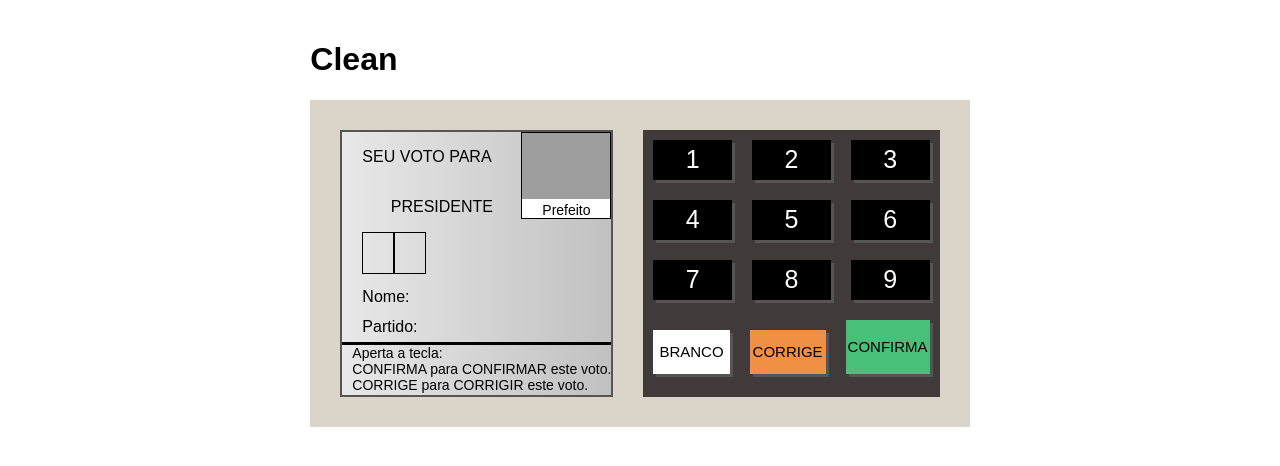
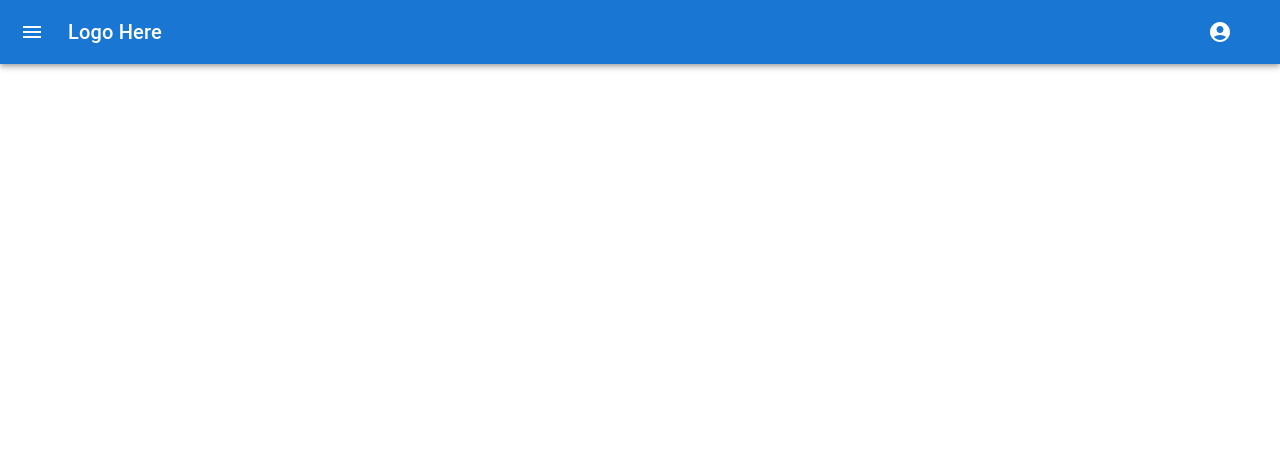
Before and after one commit to GreatApe77/sistema-eleitoral, a React (Vite) app in the folder client/: page / in a window 1280 px wide. Shown: the top 466 px of the page. Built offline with nearby package versions, Linux system fonts and the light colour scheme; grey boxes are pictures that could not be loaded.

Commit message:
prototipo nav bar

```diff
--- a/client/package.json
+++ b/client/package.json
@@ -10,6 +10,10 @@
     "preview": "vite preview"
   },
   "dependencies": {
+    "@emotion/react": "^11.11.3",
+    "@emotion/styled": "^11.11.0",
+    "@mui/icons-material": "^5.15.9",
+    "@mui/material": "^5.15.9",
     "react": "^18.2.0",
     "react-dom": "^18.2.0"
   },
--- a/client/src/App.tsx
+++ b/client/src/App.tsx
@@ -1,4 +1,4 @@
-import UrnaEletronica from "./components/UrnaEletronica"
+import NavBar from "./components/NavBar"
 
 
 
@@ -7,8 +7,8 @@ function App() {
 
   return (
     <>
-      <h1>Clean</h1>
-      <UrnaEletronica/>
+      <NavBar />
+
     </>
   )
 }
--- /dev/null
+++ b/client/src/components/NavBar/index.tsx
@@ -0,0 +1,73 @@
+/* eslint-disable @typescript-eslint/no-unused-vars */
+import React, { useState } from 'react';
+import { AppBar, Toolbar, Typography, IconButton, Button, Drawer, List, ListItem, ListItemText, ListItemIcon } from '@mui/material';
+import MenuIcon from '@mui/icons-material/Menu';
+import AccountCircleIcon from '@mui/icons-material/AccountCircle';
+import HomeIcon from '@mui/icons-material/Home';
+import BusinessIcon from '@mui/icons-material/Business';
+import BallotIcon from '@mui/icons-material/Ballot';
+import CardMembershipIcon from '@mui/icons-material/CardMembership';
+
+
+export default function NavBar() {
+    const [drawerOpen, setDrawerOpen] = useState(false);
+
+    const toggleDrawer = () => {
+        setDrawerOpen(!drawerOpen);
+    };
+    const list = () => (
+        <div
+          role="presentation"
+          onClick={toggleDrawer}
+          onKeyDown={toggleDrawer}
+        >
+          <List>
+            {['Votar', 'Administração', 'Resultados'].map((text, index) => (
+              <ListItem button key={text}>
+                <ListItemIcon>
+                  {index === 0 ? <HomeIcon /> : index === 1 ? <BusinessIcon /> : <BallotIcon />}
+                </ListItemIcon>
+                <ListItemText primary={text} />
+              </ListItem>
+            ))}
+          </List>
+          <Button startIcon={<CardMembershipIcon />} variant="contained" color="primary" fullWidth>
+            Gerar Carteira
+          </Button>
+        </div>
+      );
+    return (
+        <>
+            <AppBar position="static">
+        <Toolbar>
+          <IconButton
+            edge="start"
+            color="inherit"
+            aria-label="menu"
+            onClick={toggleDrawer}
+            sx={{ mr: 2 }}
+          >
+            <MenuIcon />
+          </IconButton>
+          <Typography variant="h6" component="div" sx={{ flexGrow: 1 }}>
+            Logo Here
+          </Typography>
+          <IconButton
+            edge="end"
+            color="inherit"
+            aria-label="account of current user"
+            aria-haspopup="true"
+            sx={{ mr: 2 }}
+          >
+            <AccountCircleIcon />
+          </IconButton>
+        </Toolbar>
+      </AppBar>
+      <Drawer anchor="right" open={drawerOpen} onClose={toggleDrawer}>
+        {list()}
+      </Drawer>
+      <Toolbar /> {/* To push the content down so it's not covered by the app bar */}
+
+        </>
+    )
+}
--- a/client/src/main.tsx
+++ b/client/src/main.tsx
@@ -1,10 +1,12 @@
 import React from 'react'
 import ReactDOM from 'react-dom/client'
 import App from './App.tsx'
+import { CssBaseline } from '@mui/material'
 
 
 ReactDOM.createRoot(document.getElementById('root')!).render(
   <React.StrictMode>
+    <CssBaseline />
     <App />
   </React.StrictMode>,
 )
```
Also changed, not shown: 1 other file (tests, documents, lock files or other folders).
